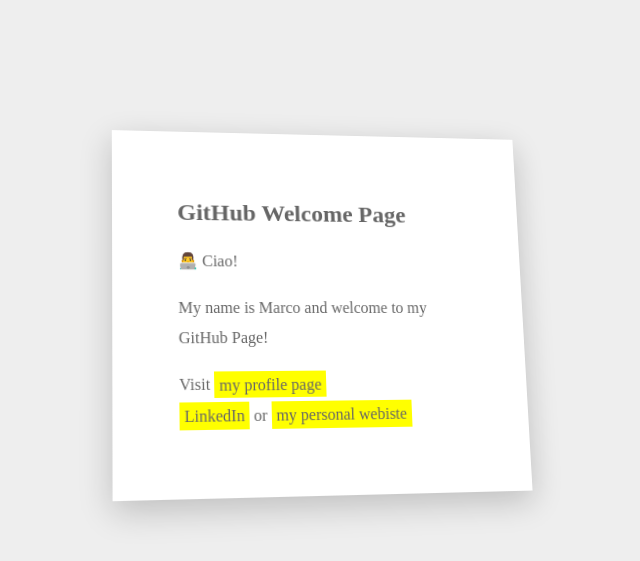
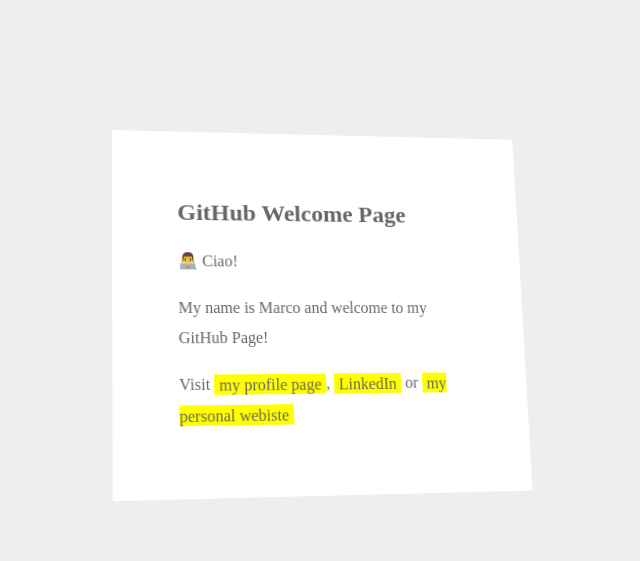
Before and after one commit to MarcoGargano/marcogargano.github.io, a Jekyll site: the page index.html, which Jekyll copies as it is, in a window 1280 px wide. Shown: the top 561 px of the page, without its empty margins (317-957 px from the left). Built offline with Jekyll 4.4.1, drawn with Linux system fonts in a browser that asks for light colours; some web fonts are replaced.

Commit message:
Update index.html

```diff
--- a/index.html
+++ b/index.html
@@ -3,7 +3,8 @@
 <head>
   <meta charset="UTF-8">
   <title>👨‍💻  Marco Gargano - GitHub Page</title>
-  <style>
+	<meta name="viewport" content="width=device-width, initial-scale=1">
+	<style>
 		@import url("https://fonts.googleapis.com/css2?family=Quattrocento&display=swap");
 		body {
 			font-family: "Quattrocento", serif;
@@ -15,7 +16,6 @@
 			max-width: 18rem;
 			margin: 8rem auto;
 			padding: 3rem 4rem;
-			box-shadow: 0 10px 30px rgba(0, 0, 0, 0.2);
 			line-height: 1.9rem;
 			transform: perspective(80rem) rotateY(10deg) rotateX(10deg);
 		}
@@ -23,8 +23,11 @@
 			text-decoration: none;
 			color: #666;
 			background-color: yellow;
-			padding: 0.3rem;
+			padding: 0.1rem 0.3rem;
 			position: relative;
+		}
+		.paper a:hover {
+			background-color: lime;
 		}
   </style>
 </head>
@@ -35,8 +38,7 @@
       <h2>GitHub Welcome Page</h2>
 			<p>👨‍💻  Ciao!</p>
 			<p>My name is Marco and welcome to my GitHub Page!</p>
-			<p>Visit <a href="https://github.com/marcogargano/">my profile page</a> <br>
-				<a href="https://www.linkedin.com/in/marcogargano">LinkedIn</a> or <a href="https://marcogargano.com/">my personal webiste</a></p>
+			<p>Visit <a href="https://github.com/marcogargano/">my profile page</a>, <a href="https://www.linkedin.com/in/marcogargano">LinkedIn</a> or <a href="https://marcogargano.com/">my personal webiste</a></p>
 	  </div>
   </div>
 </body>
```
